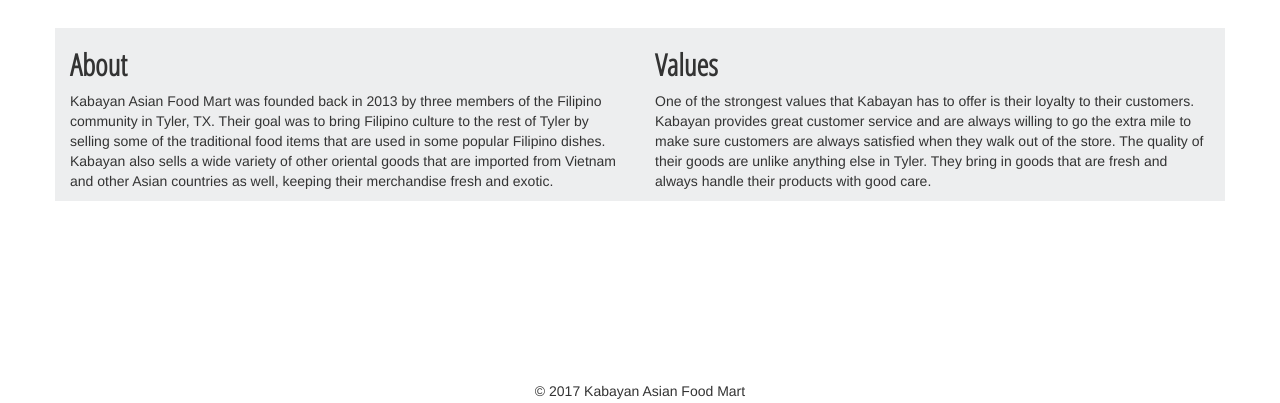
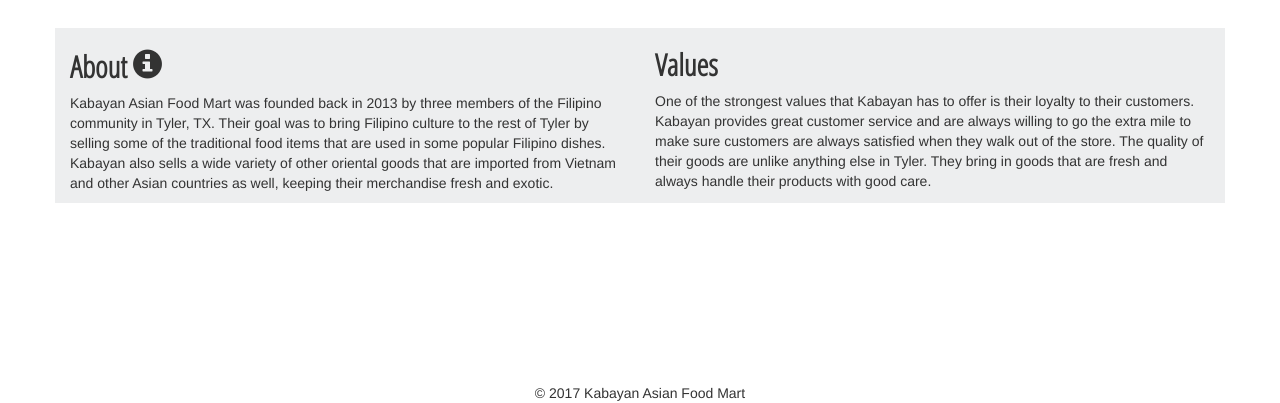
Before and after one commit to patnavarro14/personal-projects, a plain HTML site: page index.html in a window 1280 px wide. Shown: the part 542-945 px from the top of the page. Drawn offline with nearby package versions, Linux system fonts and the light colour scheme.

Commit message:
Added icon

```diff
--- a/index.html
+++ b/index.html
@@ -23,7 +23,7 @@
   <div class="container">
     <div class="row">
   <div class="col-md-6">
-  <h2><strong> About </strong></h2>
+  <h2><strong> About </strong><span class="glyphicon glyphicon-info-sign" aria-hidden="true"></span></h2>
   <p> Kabayan Asian Food Mart was founded back in 2013 by three members of the Filipino community in Tyler, TX.
     Their goal was to bring Filipino culture to the rest of Tyler by selling some of the traditional food items that are used in
     some popular Filipino dishes. Kabayan also sells a wide variety of other oriental goods that are imported from Vietnam and other
```
